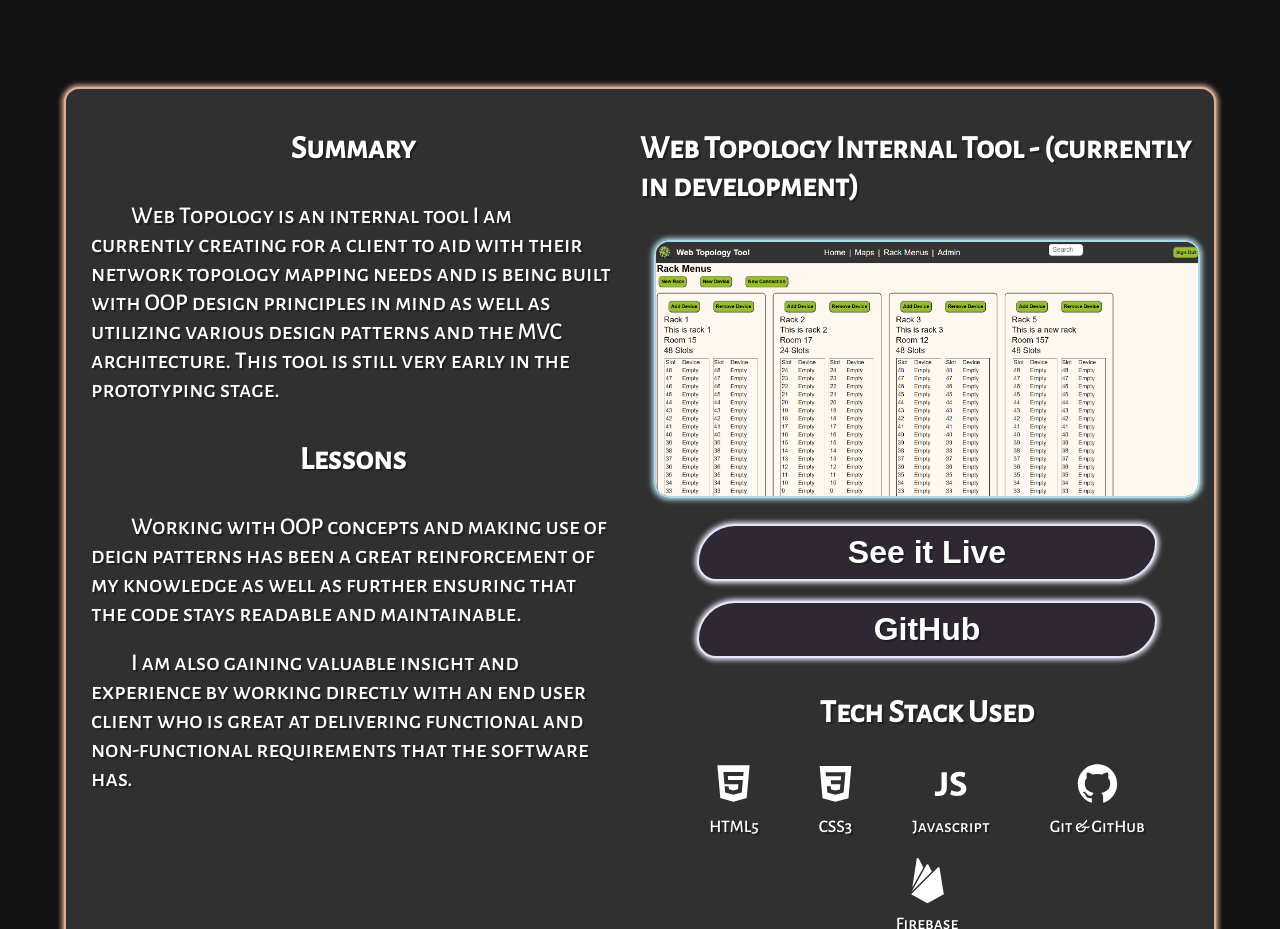
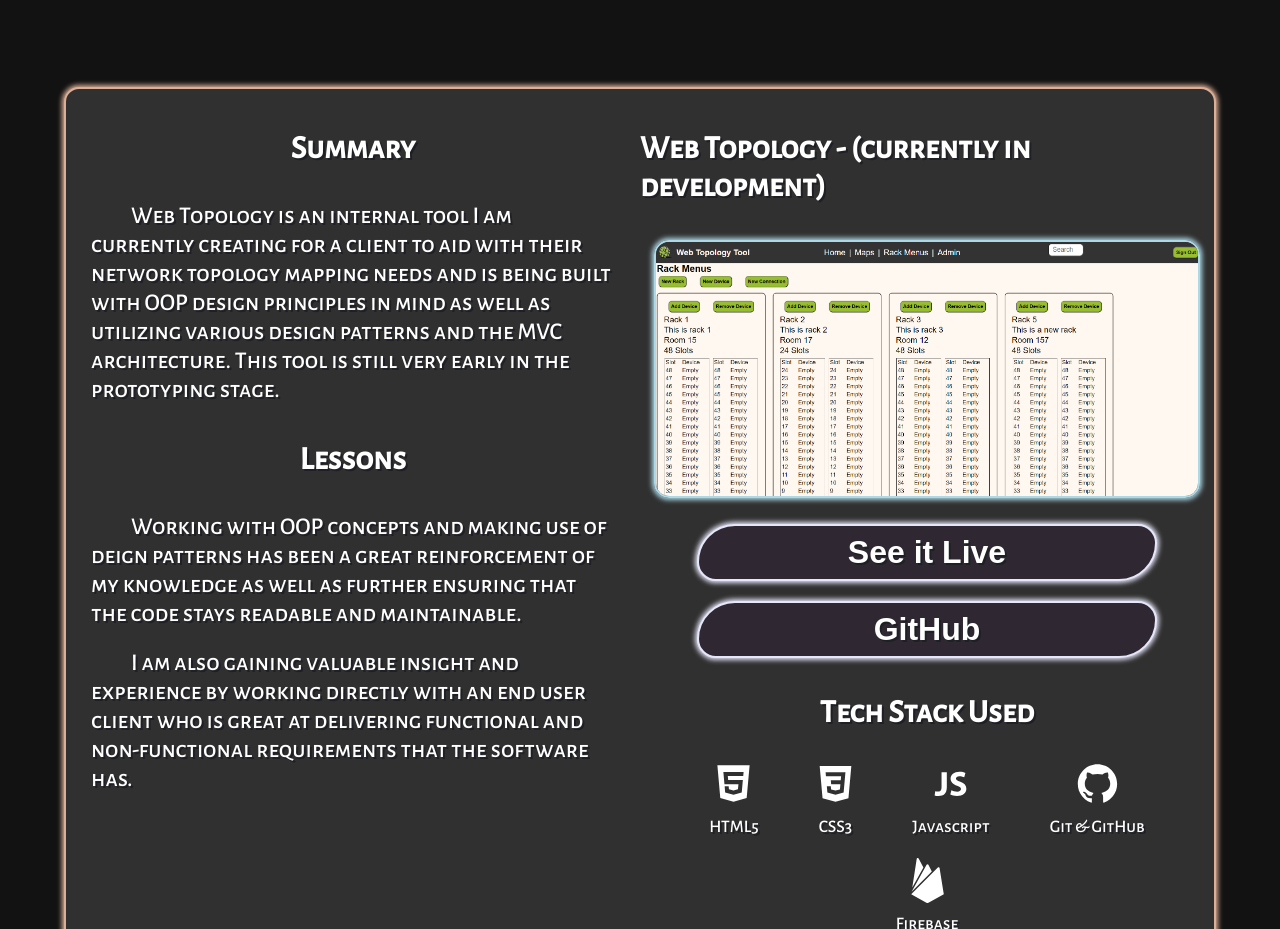
Before and after one commit to MFlanagan7/portfolio-site, a React (Create React App) app: page / in a window 1280 px wide. Shown: the part 2000-2929 px from the top of the page. Built offline with nearby package versions, Linux system fonts and the light colour scheme.

Commit message:
optimized image files for page load times

```diff
--- a/src/projects.js
+++ b/src/projects.js
@@ -27,7 +27,7 @@ export const projects = [
     },
     {
       id: 2,
-      title: 'Web Topology Internal Tool - (currently in development)',
+      title: 'Web Topology - (currently in development)',
       summary: [
         'Web Topology is an internal tool I am currently creating for a client to aid with their network topology mapping needs and is being built with OOP design principles in mind as well as utilizing various design patterns and the MVC architecture.  This tool is still very early in the prototyping stage.',
       ],
```
Also changed, not shown: src/img/portfolio-template.webp (added), src/img/web-topology.webp (added).
